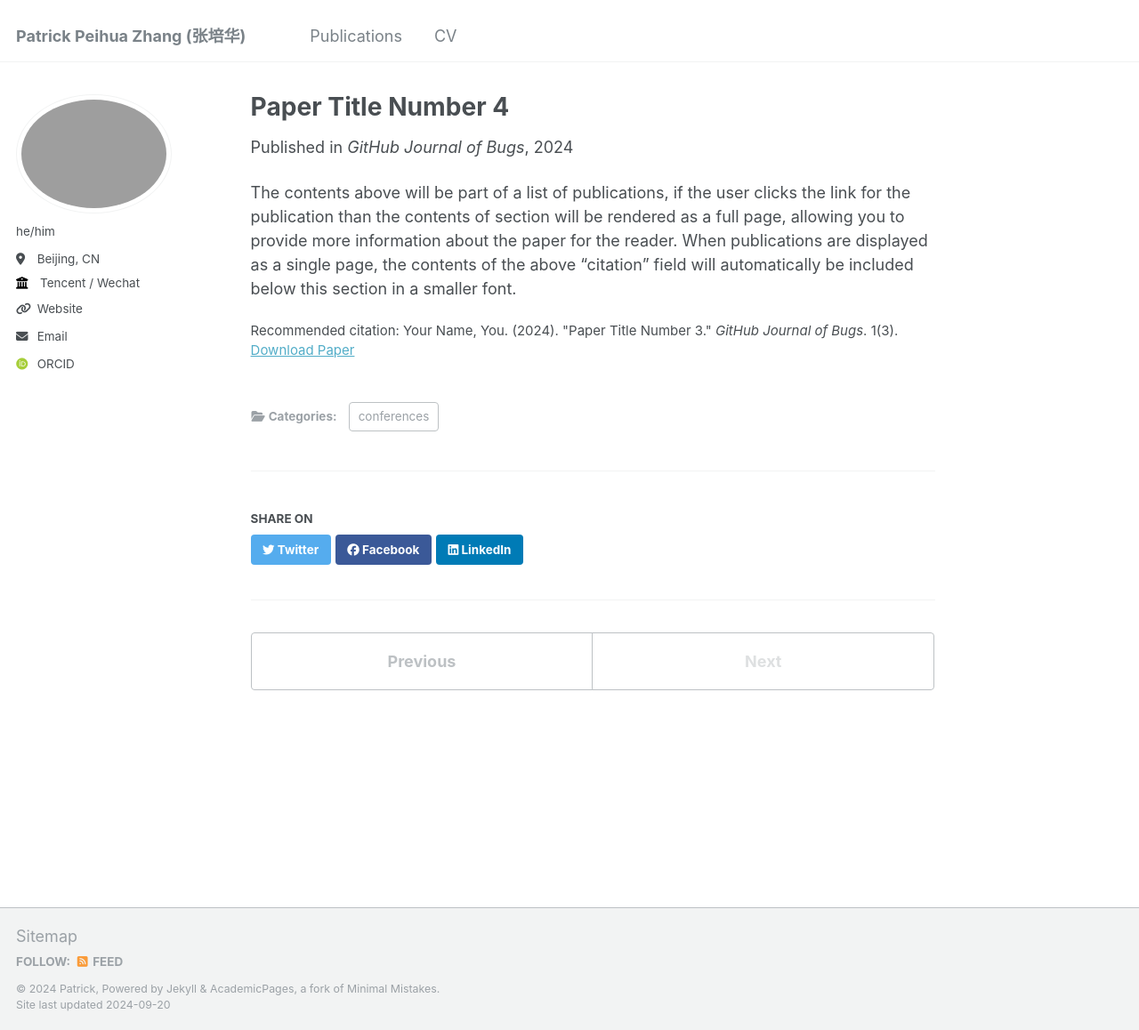
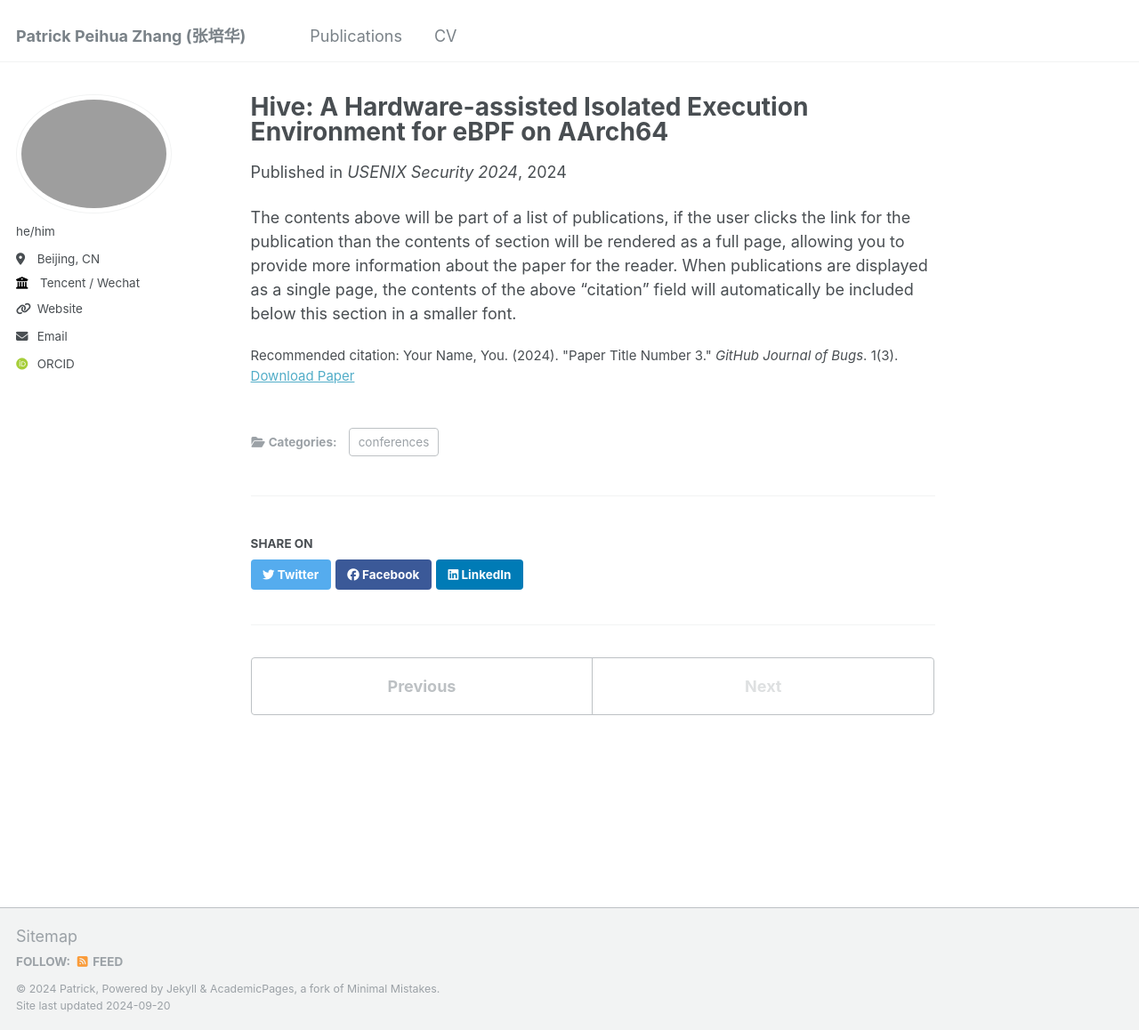
Before and after one commit to patrickphzhang/patrickphzhang.github.io, a Jekyll site: the page built from _publications/2024-06-hive.md, in a window 1280 px wide and 1158 px high. Shown: the whole window at 89% size. Built offline with Jekyll 4.4.1, drawn with Linux system fonts in a browser that asks for light colours; some web fonts are replaced.

Commit message:
updating

```diff
--- a/_publications/2024-06-hive.md
+++ b/_publications/2024-06-hive.md
@@ -1,12 +1,12 @@
 ---
-title: "Paper Title Number 4"
+title: "Hive: A Hardware-assisted Isolated Execution Environment for eBPF on AArch64"
 collection: publications
 category: conferences
 permalink: /publication/2024-06-hive
-excerpt: 'This paper is about fixing template issue #693.'
+# excerpt: 'This paper is about fixing template issue #693.'
 date: 2024-02-17
-venue: 'GitHub Journal of Bugs'
-paperurl: 'http://academicpages.github.io/files/paper3.pdf'
+venue: 'USENIX Security 2024'
+paperurl: 'https://patrickphzhang.github.io/files/hive.pdf'
 citation: 'Your Name, You. (2024). &quot;Paper Title Number 3.&quot; <i>GitHub Journal of Bugs</i>. 1(3).'
 ---
 
--- a/markdown_generator/publications.py
+++ b/markdown_generator/publications.py
@@ -98,7 +98,7 @@ for row, item in publications.iterrows():
     if len(str(item.excerpt)) > 5:
         md += "\n" + html_escape(item.excerpt) + "\n"
 
-    md += "\nRecommended citation: " + item.citation
+    md += "\n" + item.citation
 
     md_filename = os.path.basename(md_filename)
 
```
Also changed, not shown: 1 other file.
